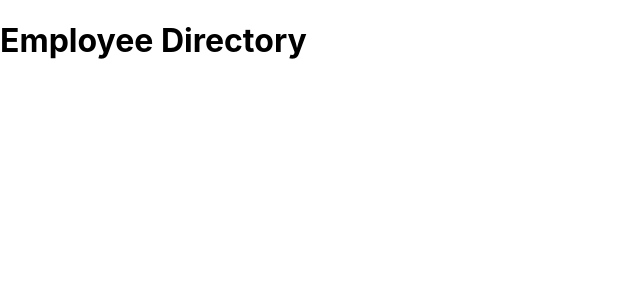
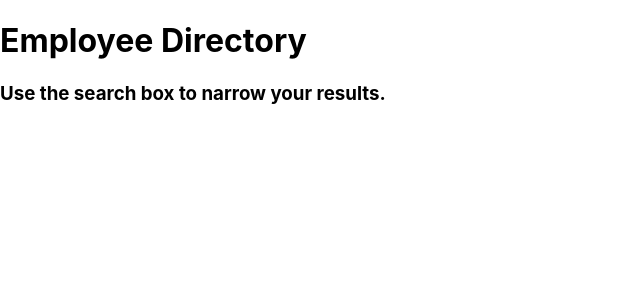
Before and after one commit to AshleyLerma/employee-directory, a React (Create React App) app: page / in a window 1280 px wide. Shown: the top 300 px of the page, without its empty margins (0-640 px from the left). Built offline with nearby package versions, Linux system fonts and the light colour scheme.

Commit message:
added text to header

```diff
--- a/src/components/header/Header.js
+++ b/src/components/header/Header.js
@@ -3,7 +3,12 @@ import "./Header.css";
 
 class Header extends Component {
   render() {
-    return <h1>Employee Directory</h1>;
+    return (
+      <div>
+        <h1>Employee Directory</h1>
+        <h3>Use the search box to narrow your results.</h3>
+      </div>
+    );
   }
 }
 
```
Also changed, not shown: 1 other file (tests, documents, lock files or other folders).
